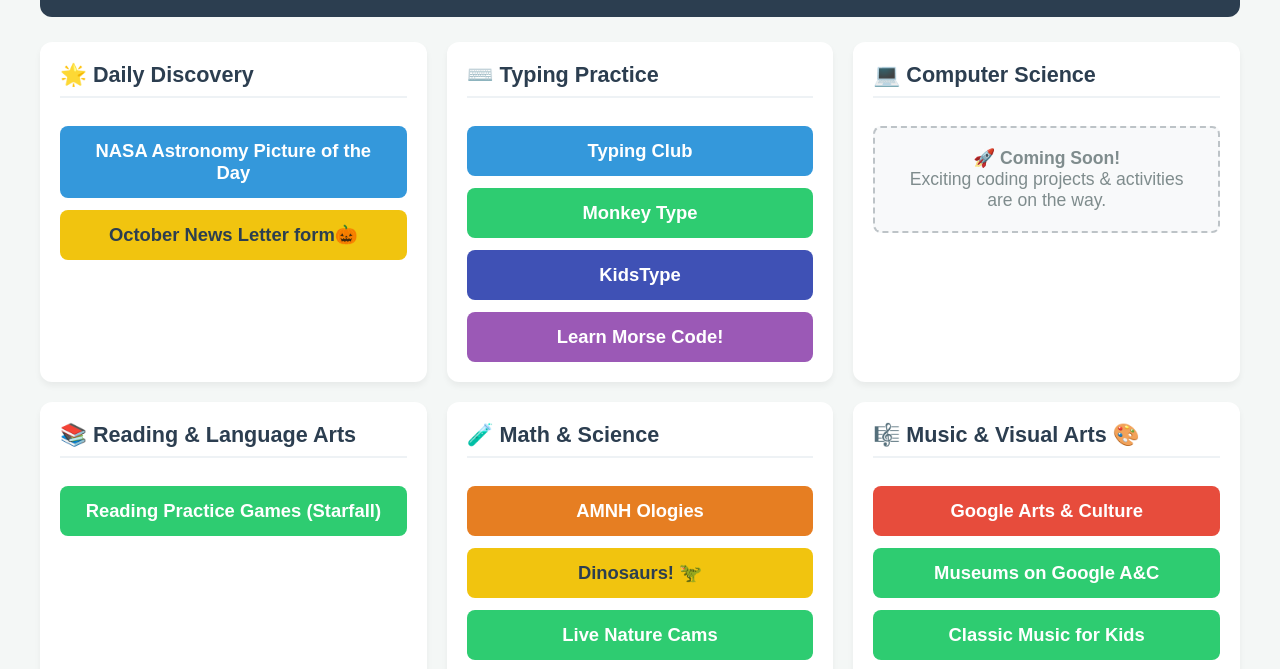
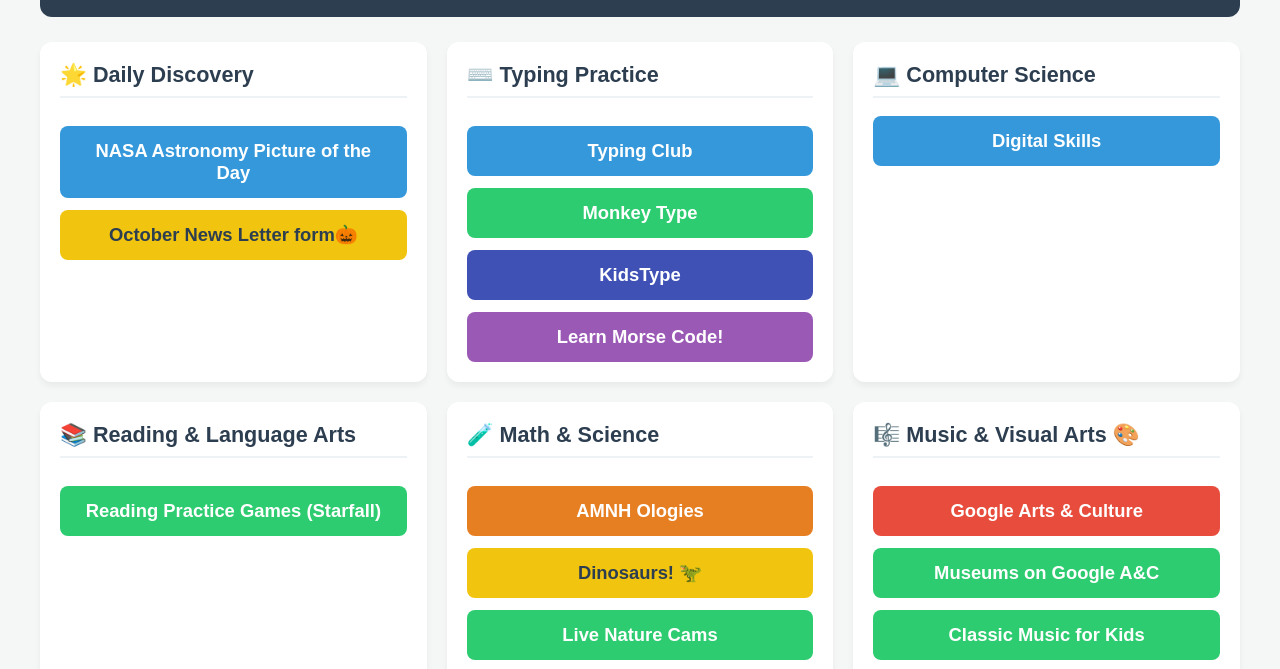
Before and after one commit to nsavold-spec/nsavold-spec.github.io, a plain HTML site: page index.html in a window 1280 px wide. Shown: the part 109-778 px from the top of the page. Drawn offline with Linux system fonts and the light colour scheme.

Commit message:
Update index.html

```diff
--- a/index.html
+++ b/index.html
@@ -203,10 +203,7 @@
         <!-- 2. Computer Science -->
         <div class="category">
             <h2>💻 Computer Science</h2>
-            <div class="coming-soon-box">
-                🚀 <strong>Coming Soon!</strong><br>
-                Exciting coding projects & activities are on the way.
-            </div>
+             <a href="https://games.bridgela.org/index" target="_blank" class="link-btn blue">Digital Skills</a>
         </div>
 
         <!-- 3. Reading -->
```
